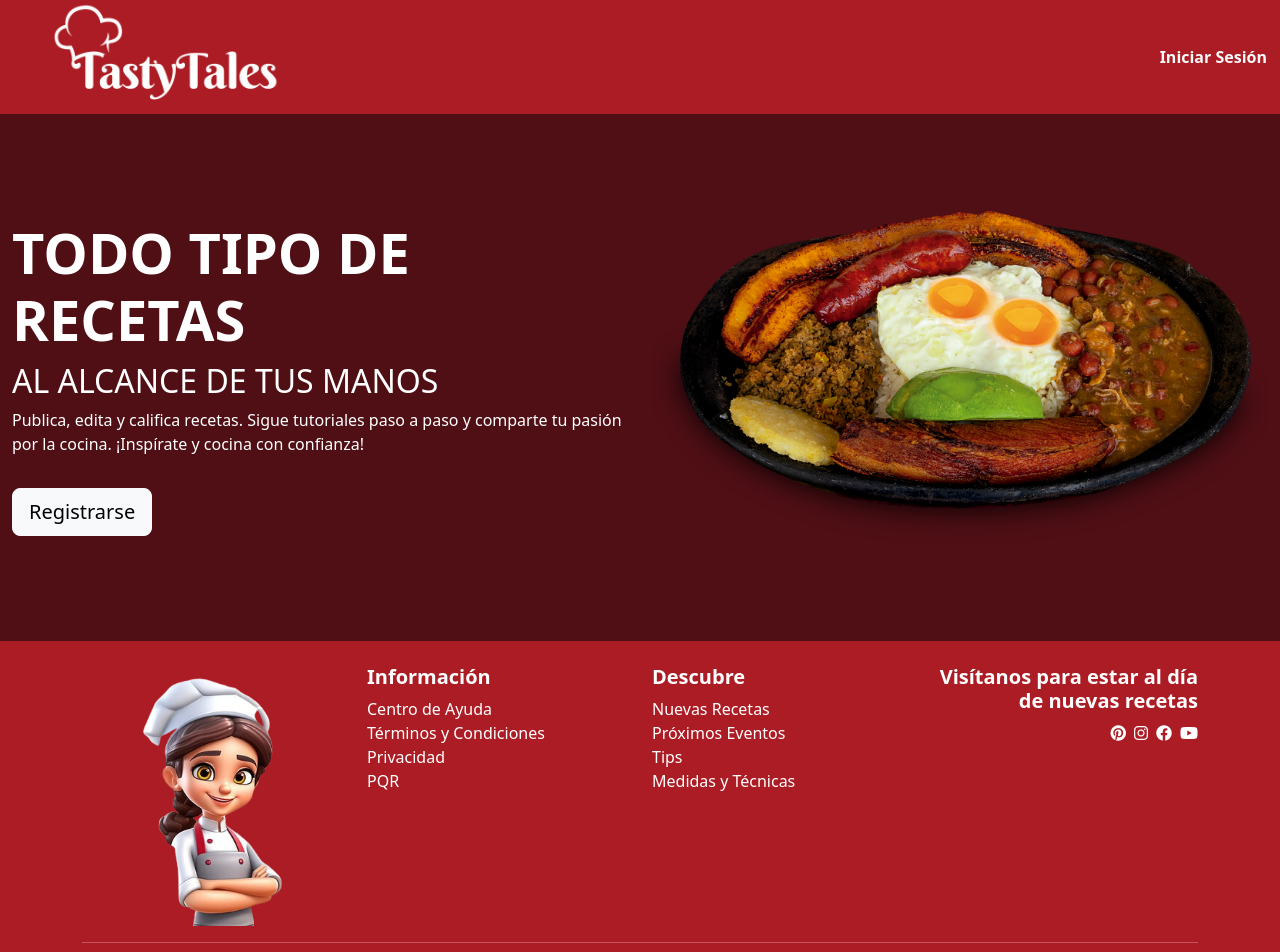
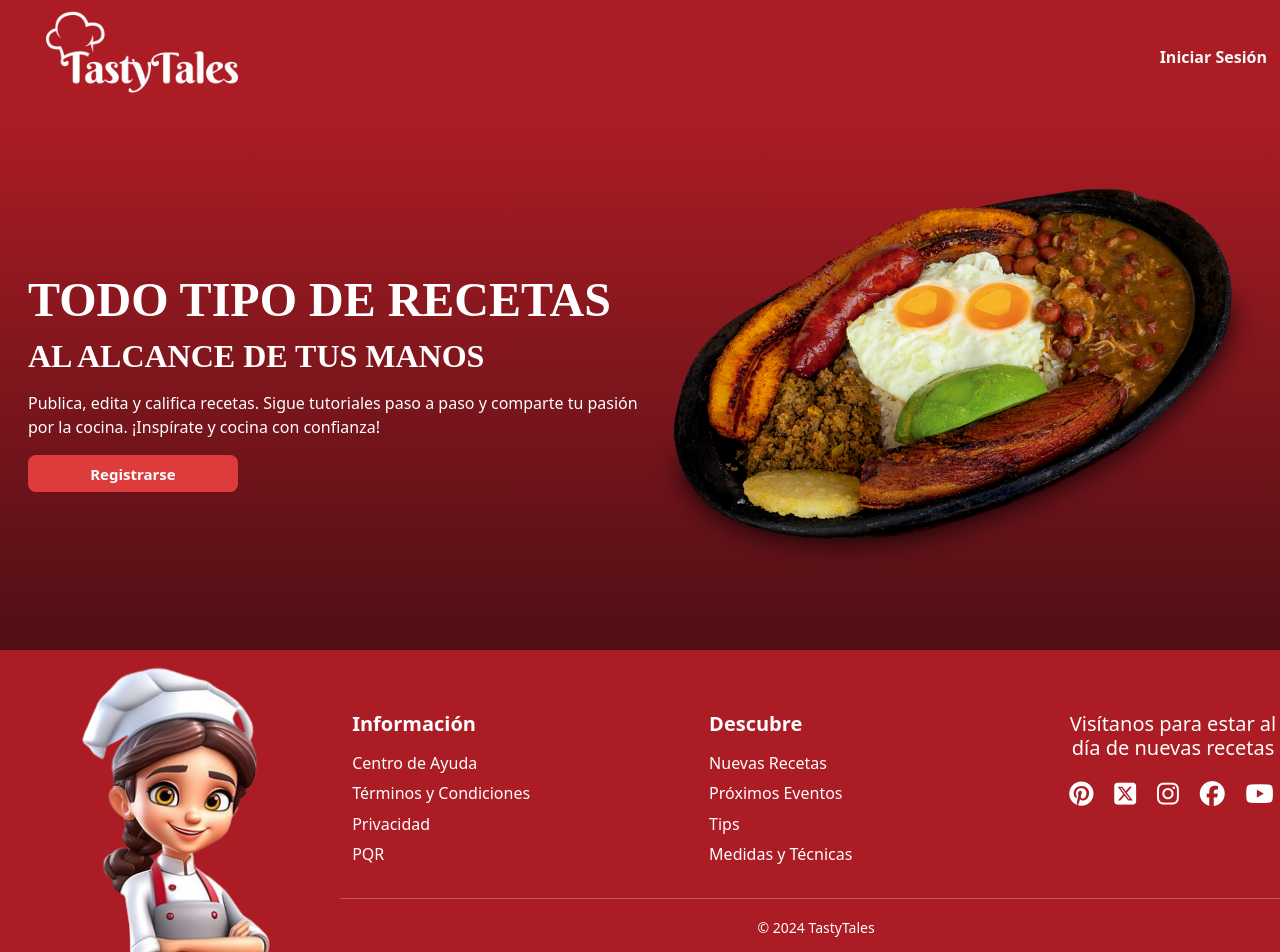
Before and after one commit to valurq05/tastyTales_front, a Vue app: page / in a window 1280 px wide. Shown: the top 952 px of the page. Built offline with nearby package versions, Linux system fonts and the light colour scheme.

Commit message:
ahora si

```diff
--- a/index.html
+++ b/index.html
@@ -4,11 +4,13 @@
     <meta charset="UTF-8" />
     <link rel="icon" type="image/svg+xml" href="/src/assets/TastyTalesLogo.png" />
     <meta name="viewport" content="width=device-width, initial-scale=1.0" />
-    <link rel="stylesheet" href="https://cdnjs.cloudflare.com/ajax/libs/font-awesome/6.0.0-beta3/css/all.min.css">
+    <link href="https://cdnjs.cloudflare.com/ajax/libs/bootstrap-icons/1.10.5/font/bootstrap-icons.min.css" rel="stylesheet">
+
     <title>TastyTales</title>
   </head>
   <body>
     <div id="app"></div>
   </body>
   <script type="module" src="/src/main.js"></script>
+  <script src="https://kit.fontawesome.com/0f2135712a.js" crossorigin="anonymous"></script>
 </html>
--- a/package.json
+++ b/package.json
@@ -10,6 +10,7 @@
   },
   "dependencies": {
     "bootstrap": "^5.3.3",
+    "bootstrap-icons": "^1.11.3",
     "vue": "^3.5.12"
   },
   "devDependencies": {
--- a/src/App.vue
+++ b/src/App.vue
@@ -2,6 +2,7 @@
 import headerMainComponent from './components/header/headerMainComponent.vue';
 import landingView from './views/landingView.vue'
 import footerComponent from './components/footerComponent.vue';
+import headerProtected from './components/header/headerProtected.vue';
 </script>
 
 <template>
--- a/src/components/footerComponent.vue
+++ b/src/components/footerComponent.vue
@@ -1,13 +1,14 @@
 <template>
-  <footer class="footer text-white p-4">
-  <div class="container">
-    <div class="row">
+  <footer class="footer text-white">
+  <div class=" d-flex align-items-center">
 
-      <div class="col-12 col-md-3 d-flex align-items-end mb-3 mb-md-0">
-        <img src="../assets/Muñeca.jpg" alt="Chef" class="img-fluid" style="max-height: 300px;">
+    <div class="">
+        <img src="../assets/Muñeca.jpg" alt="Chef" class="img-fluid">
       </div>
 
-      <div class="col-6 col-md-3">
+    <div class="footer-text">
+      <div class="row justify-content-center justify-content-between">
+        <div class="col-6 col-md-3">
         <h5 class="fw-bold">Información</h5>
         <ul class="list-unstyled">
           <li><a href="#" class="text-white text-decoration-none">Centro de Ayuda</a></li>
@@ -28,20 +29,23 @@
       </div>
 
       <div class="col-12 col-md-3 text-center text-md-end">
-        <h5 class="fw-bold">Visítanos para estar al día de nuevas recetas</h5>
-        <div class="d-flex justify-content-center justify-content-md-end gap-2">
+        <h5 class="text-center">Visítanos para estar al día de nuevas recetas</h5>
+        <div class="socials d-flex justify-content-center justify-content-md-end gap-2">
           <a href="#" class="text-white"><i class="fab fa-pinterest"></i></a>
+          <a href="#" class="text-white"><i class="fa-brands fa-square-x-twitter"></i></a>
           <a href="#" class="text-white"><i class="fab fa-instagram"></i></a>
           <a href="#" class="text-white"><i class="fab fa-facebook"></i></a>
           <a href="#" class="text-white"><i class="fab fa-youtube"></i></a>
         </div>
       </div>
-    </div>
 
-    <hr class="text-white my-3">
+      <hr class="text-white my-3">
 
-    <div class="text-center">
+      <div class="text-center">
       <small>© 2024 TastyTales</small>
+      </div>
+
+      </div>
     </div>
   </div>
 </footer>
@@ -53,4 +57,13 @@
     background-color: #ac1c24;
 }
 
+.socials a{
+  padding: 3%;
+  font-size: 25px;
+}
+
+.footer-text li{
+  padding-top: 3%;
+}
+
 </style>
--- a/src/components/header/headerMainComponent.vue
+++ b/src/components/header/headerMainComponent.vue
@@ -1,5 +1,5 @@
 <template>
-    <div class="header row align-items-center">
+    <div class="header d-flex align-items-center">
       <div class="col-6 col-md-5">
         <div class="pb-2">
           <a href="#" class="logo-link"></a>
@@ -16,7 +16,7 @@
 .logo-link {
     display: inline-block;
     margin: 0 8%;
-    width: 250px;
+    width: 200px;
     height: 100px;
     background-image: url('../../assets/TastyTalesLogo.png');
     background-repeat: no-repeat;
--- /dev/null
+++ b/src/components/header/headerProtected.vue
@@ -0,0 +1,99 @@
+<template>
+    <div class="header d-flex align-items-center justify-content-between py-3">
+      <!-- Sección del logo -->
+      <div class="logo">
+        <a href="#" class="logo-link"></a>
+      </div>
+
+      <!-- Sección del menú de navegación -->
+      <div class="nav-container">
+        <ul class="nav d-flex align-items-center justify-content-end">
+          <!-- Barra de búsqueda -->
+          <li class="nav-item search-bar d-flex align-items-center me-3">
+            <input class="form-control me-2" type="text" placeholder="Search..">
+            <a href="#" class="search-icon"><i class="bi bi-search"></i></a>
+          </li>
+          <!-- Enlaces de navegación -->
+          <li class="nav-item">
+            <a class="nav-link" href="#">Descubrir</a>
+          </li>
+          <li class="nav-item">
+            <a class="nav-link" href="#">Favoritos</a>
+          </li>
+          <li class="nav-item">
+            <a class="nav-link" href="#">Mi Perfil</a>
+          </li>
+          <li class="nav-item">
+            <a class="nav-link"><i class="bi bi-box-arrow-right"></i> Salir</a>
+          </li>
+        </ul>
+      </div>
+    </div>
+  </template>
+
+
+  <style scoped>
+  /* Logo */
+  .logo-link {
+    display: inline-block;
+    margin: 0 8%;
+    width: 200px;
+    height: 100px;
+    background-image: url('../../assets/TastyTalesLogo.png');
+    background-repeat: no-repeat;
+    background-size: contain;
+    background-position: center;
+  }
+
+  /* Header */
+  .header {
+    background-color: #ac1c24;
+    padding: 0 15px;
+  }
+
+  /* Navigation */
+  .nav-container {
+    flex-grow: 1;
+  }
+
+  .nav {
+    list-style: none;
+    margin: 0;
+    padding: 0;
+  }
+
+  .nav-link {
+    color: white;
+    font-weight: semibold;
+    text-decoration: none;
+    margin-left: 15px;
+  }
+
+  .nav-link:hover {
+    color: #ffcccb;
+  }
+
+  .search-bar {
+    display: flex;
+    align-items: center;
+    gap: 8px;
+  }
+
+  .search-bar input {
+    flex: 1;
+    border: 1px solid #ccc;
+    border-radius: 4px;
+    padding: 5px 10px;
+  }
+
+  .search-icon {
+    color: #333;
+    text-decoration: none;
+    font-size: 1.2rem;
+    cursor: pointer;
+  }
+
+  .search-icon:hover {
+    color: #007bff;
+  }
+  </style>
--- a/src/views/landingView.vue
+++ b/src/views/landingView.vue
@@ -1,26 +1,46 @@
 <template>
-    <div class="container-fluid bg-danger text-white py-5">
-      <div class="row align-items-center">
-        <div class="col-md-6">
-          <h1 class="display-4 fw-bold">TODO TIPO DE RECETAS</h1>
-          <h2 class="fw-light">AL ALCANCE DE TUS MANOS</h2>
-          <p>
+  <div class="container-fluid text-white py-5">
+    <div class="d-flex align-items-center justify-content-center">
+      <div class="col-md-6 ps-3">
+        <h2 class="display-5 fw-bold">TODO TIPO DE RECETAS</h2>
+        <h2 class=" fw-bold">AL ALCANCE DE TUS MANOS</h2>
+        <p class="pt-2">
           Publica, edita y califica recetas. Sigue tutoriales paso a paso y comparte tu pasión por la cocina. ¡Inspírate y cocina con confianza!
         </p>
-          <button class="btn btn-light btn-lg mt-3">Registrarse</button>
+        <button class="btn btn-custom btn-lg fw-semibold">Registrarse</button>
       </div>
-
       <div class="col-md-6 text-center">
-          <img src="../assets/f_bandejitapaisa.png" alt="Comida" class="img-fluid rounded">
+        <img src="../assets/f_bandejitapaisa.png" alt="Comida" class="img-fluid rounded diagonal-image">
       </div>
     </div>
   </div>
 </template>
 
 <style scoped>
-  .bg-danger {
-    background-color: #4f0f15 !important;
+
+.container-fluid {
+  background: linear-gradient(#ac1c24, #4f0f15);
 }
 
+.diagonal-image {
+  transform: rotate(-20deg);
+  max-width: 100%;
+}
+
+.col-md-6.text-center {
+  position: relative;
+  overflow: hidden;
+}
+
+.col-md-6 h1, h2{
+  font-family: serif;
+}
+
+.btn-custom{
+  color: white;
+  background-color: #DD3B3C;
+  font-size: 15px;
+  padding: 1% 10% 1% 10%;
+}
 
 </style>
```
Also changed, not shown: src/views/registerView.vue (added), 1 other file (tests, documents, lock files or other folders). Lines whose indentation alone changed are shown as unchanged.
